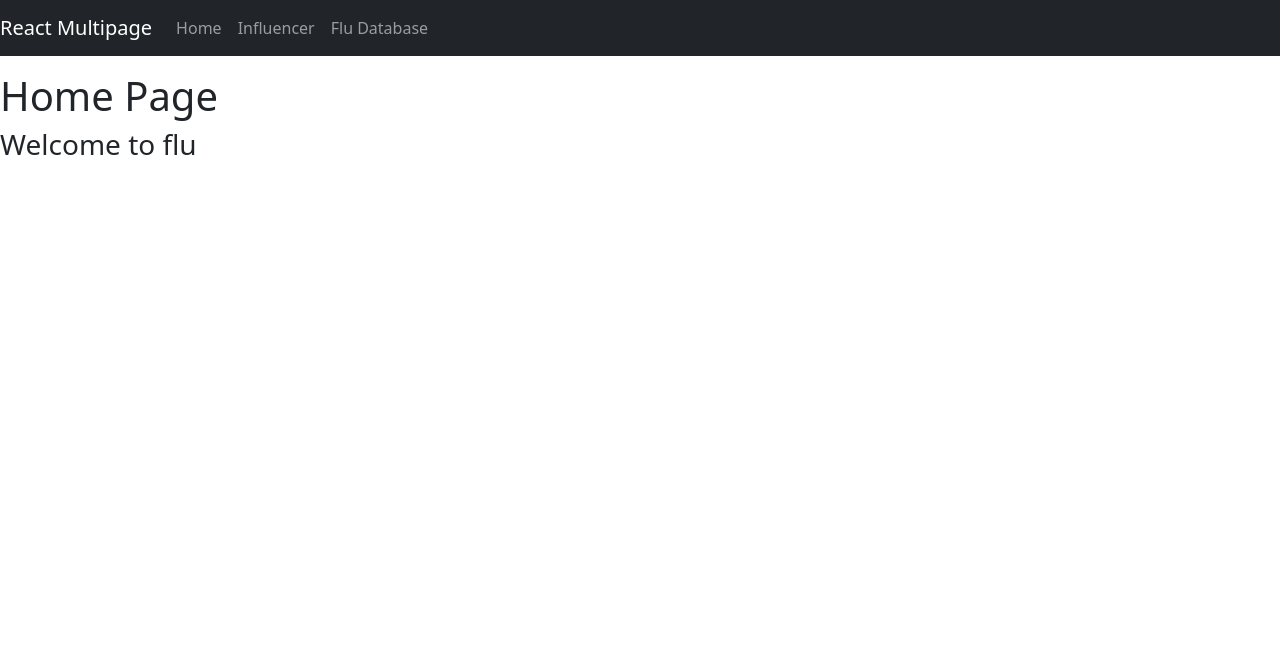
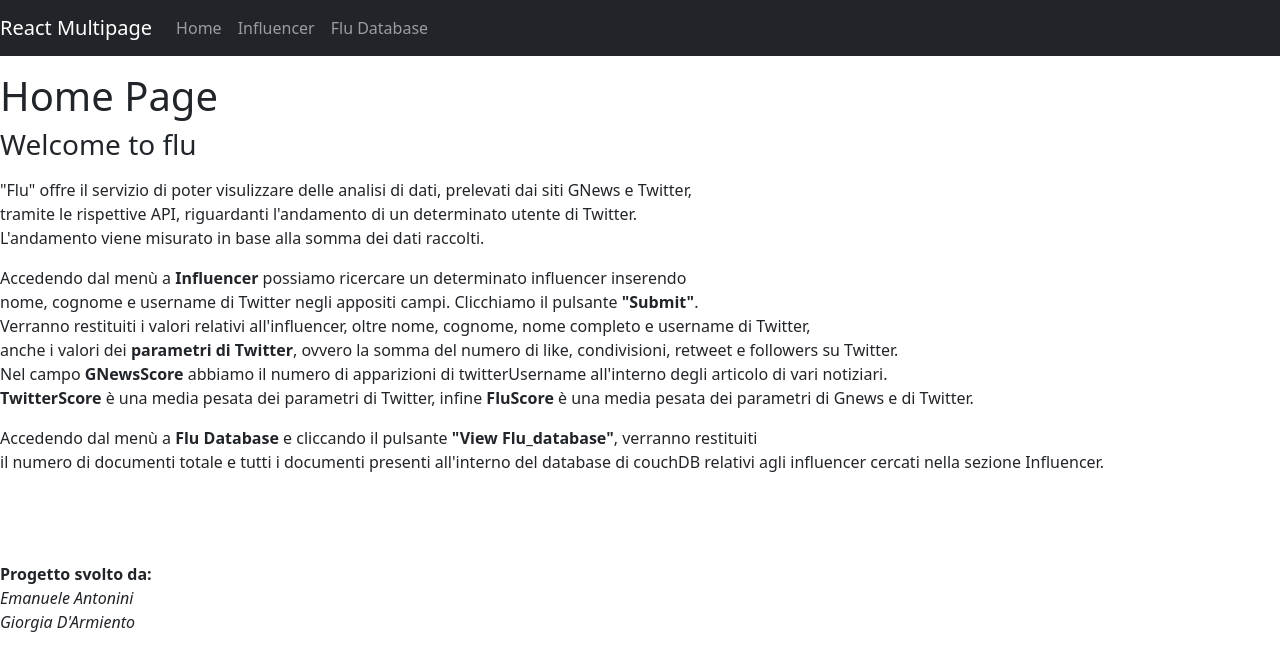
Before and after one commit to EmanueleAntonini/flu, a React (Create React App) app in the folder FluClient/flu-client/: page / in a window 1280 px wide. Shown: the top 670 px of the page. Built offline with nearby package versions, Linux system fonts and the light colour scheme.

Commit message:
home page

```diff
--- a/FluClient/flu-client/src/Home.js
+++ b/FluClient/flu-client/src/Home.js
@@ -8,6 +8,27 @@ const Home = () => {
            <br />
            <h1>Home Page</h1>
            <p><h3>Welcome to flu</h3></p>
+           <p><label>"Flu" offre il servizio di poter visulizzare delle analisi di dati, prelevati dai siti GNews e Twitter, </label>
+           <br />
+           <label> tramite le rispettive API, riguardanti l'andamento di un determinato utente di Twitter. </label>
+           <br />
+           <label>L'andamento viene misurato in base alla somma dei dati raccolti.</label></p>
+           <p><label>Accedendo dal menù a <b>Influencer</b> possiamo ricercare un determinato influencer inserendo </label>
+           <label>nome, cognome e username di Twitter negli appositi campi. Clicchiamo il pulsante <b>"Submit"</b>.</label>
+           <label>Verranno restituiti i valori relativi all'influencer, oltre nome, cognome, nome completo e username di Twitter, </label>
+           <label>anche i valori dei <b>parametri di Twitter</b>, ovvero la somma del numero di like, condivisioni, retweet e followers su Twitter.</label>
+           <label>Nel campo <b>GNewsScore</b> abbiamo il numero di apparizioni di twitterUsername all'interno degli articolo di vari notiziari.</label>
+           <label><b>TwitterScore</b> è una media pesata dei parametri di Twitter, infine <b>FluScore</b> è una media pesata dei parametri di Gnews e di Twitter.</label></p>
+           <p><label>Accedendo dal menù a <b>Flu Database</b> e cliccando il pulsante <b>"View Flu_database"</b>, verranno restituiti</label>
+           <label>il numero di documenti totale e tutti i documenti presenti all'interno del database di couchDB relativi agli influencer cercati nella sezione Influencer.</label></p>
+           <br />
+           <br />
+           <br />
+           <p><label><b>Progetto svolto da:</b></label>
+           <br />
+           <label><i> Emanuele Antonini</i></label>
+           <br />
+           <label><i> Giorgia D'Armiento</i></label></p>
        </div>
     );
 }
```
Also changed, not shown: 1 other file (tests, documents, lock files or other folders).
